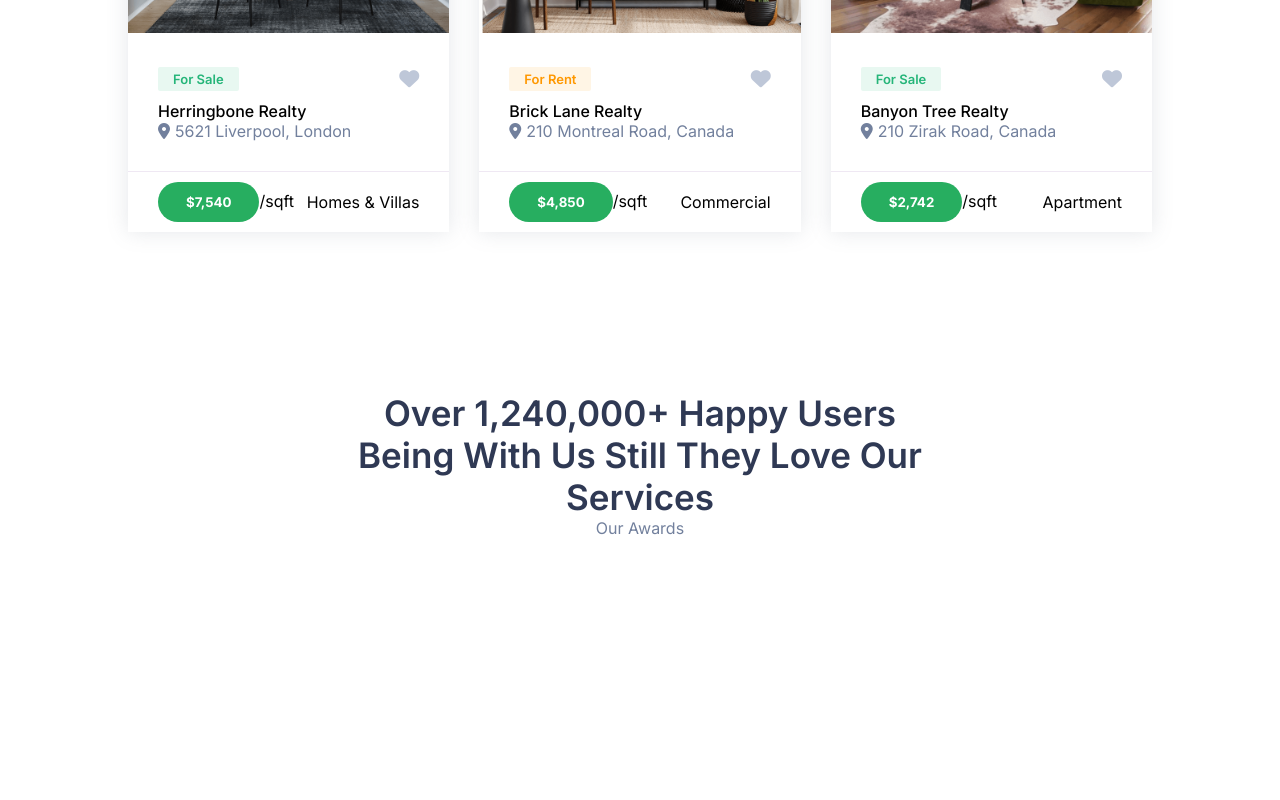
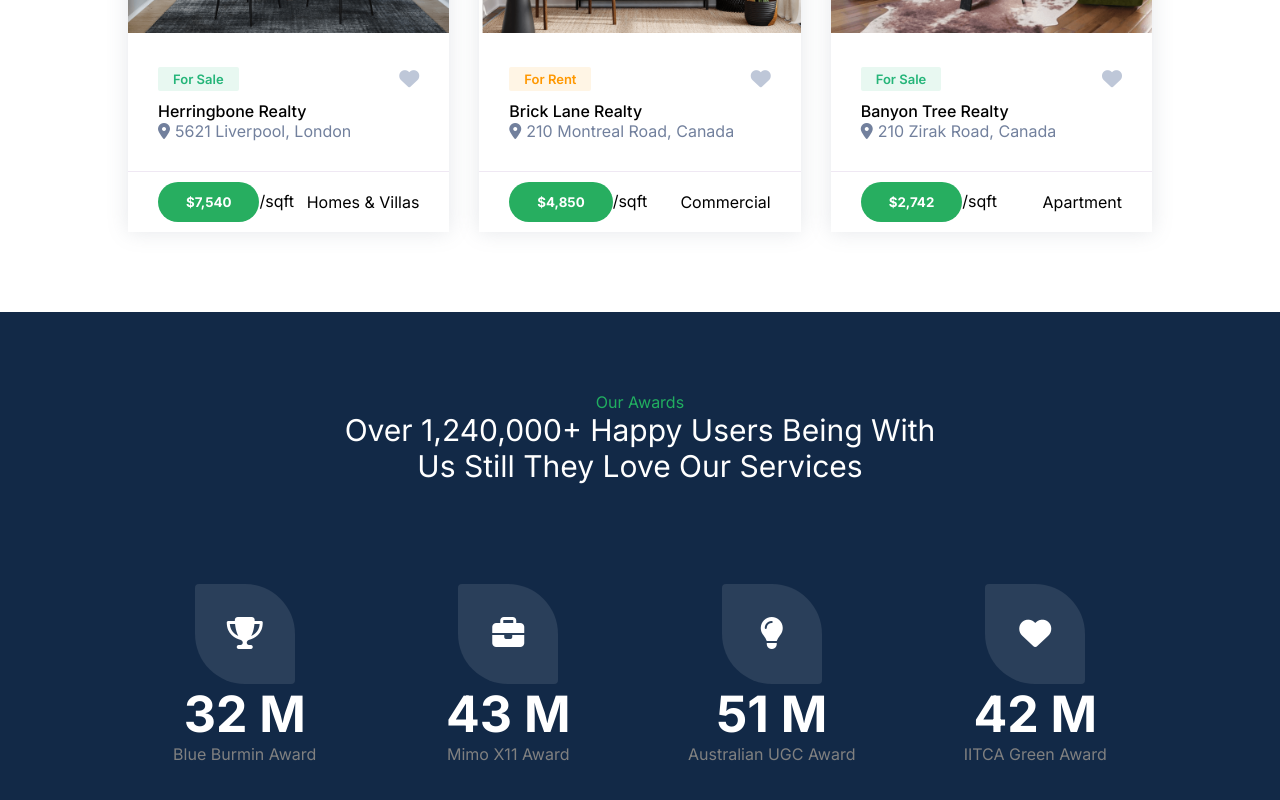
Before and after one commit to chrismbah/Rent-Up, a React (Vite) app: page / in a window 1280 px wide. Shown: the part 2270-3070 px from the top of the page. Before the commit the page ends 2938 px from the top, so only its background shows below. Built offline with nearby package versions, Linux system fonts and the light colour scheme.

Commit message:
Implemented Awards category

```diff
--- a/src/components/home/Awards/Awards.css
+++ b/src/components/home/Awards/Awards.css
@@ -0,0 +1,35 @@
+.awards{
+    background-color: #122947;
+    color: #fff;
+    text-align: center;
+}
+.awards .heading{
+    display: flex;
+    flex-direction: column-reverse;
+
+}
+.awards .heading p{
+    color: #21ae60;
+}
+.awards .heading h1{
+    color: #fff;
+    font-size: 30px;
+    font-weight: 400;
+}
+.awards .icon{
+    width: 100px;
+    height: 100px;
+    line-height: 100px;
+    margin: auto;
+    margin-top: 50px;
+    background: rgba(255, 255, 255, .1);
+    border-radius: 4% 50%;
+    font-size: 32px;
+    color: #fff;
+}
+.awards h1{
+    font-size: 50px;
+}
+.awards p{
+    color: grey;
+}
--- a/src/components/home/Awards/Awards.jsx
+++ b/src/components/home/Awards/Awards.jsx
@@ -12,10 +12,16 @@ export default function Awards() {
             title="Over 1,240,000+ Happy Users Being with us still they love our services"
             subtitle="Our Awards"
           />
-          <div className="content grid5 mtop">
-            {awards.map((awards,index)=>{
-                <div className="box" key={index}></div>
-            })}
+          <div className="content grid4 mtop">
+            {awards.map((award,index)=>(
+                <div className="box" key={index}>
+                    <div className="icon">
+                        <span>{award.icon}</span>
+                    </div>
+                    <h1>{award.num}</h1>
+                    <p>{award.name}</p>
+                </div>
+            ))}
           </div>
         </div>
       </section>
--- a/src/main.css
+++ b/src/main.css
@@ -98,3 +98,9 @@ img{
 .btn2{
     border-radius: 50px;
 }
+.grid4{
+    display: grid;
+    /* grid-template-columns: repeat(4,1fr); */
+    grid-template-columns: repeat(auto-fit,minmax(200px,auto));
+    grid-gap: 30px;
+}
```
